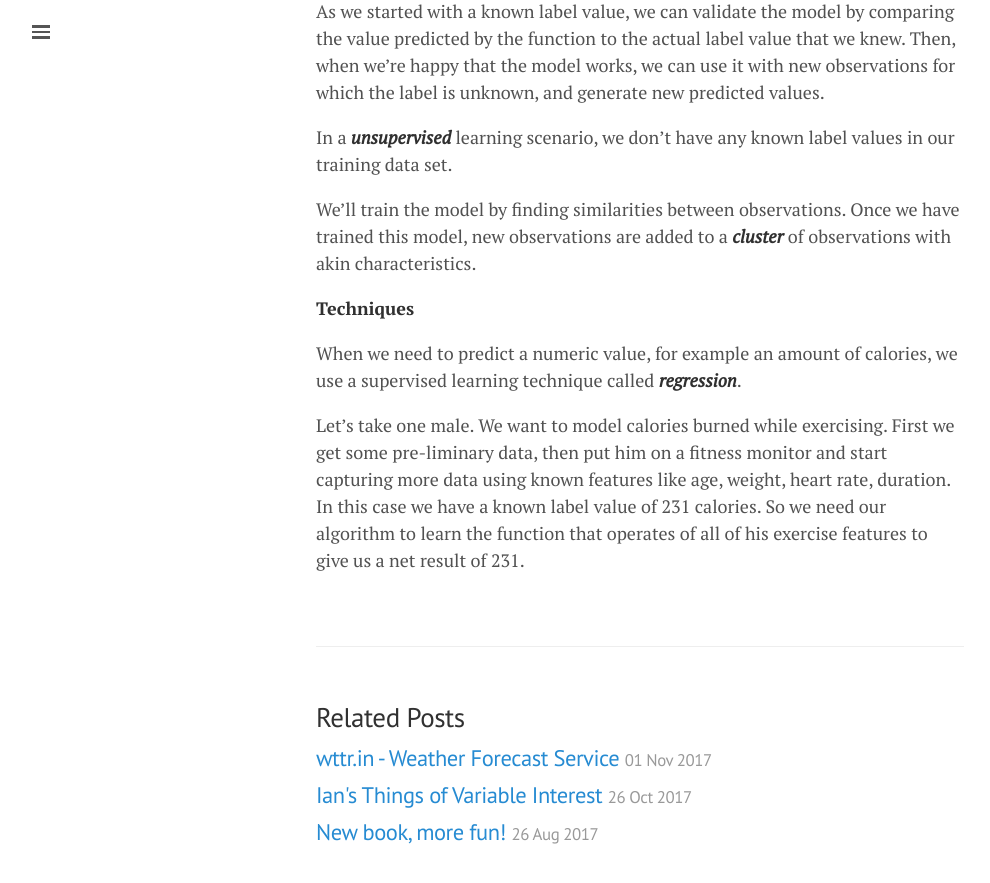
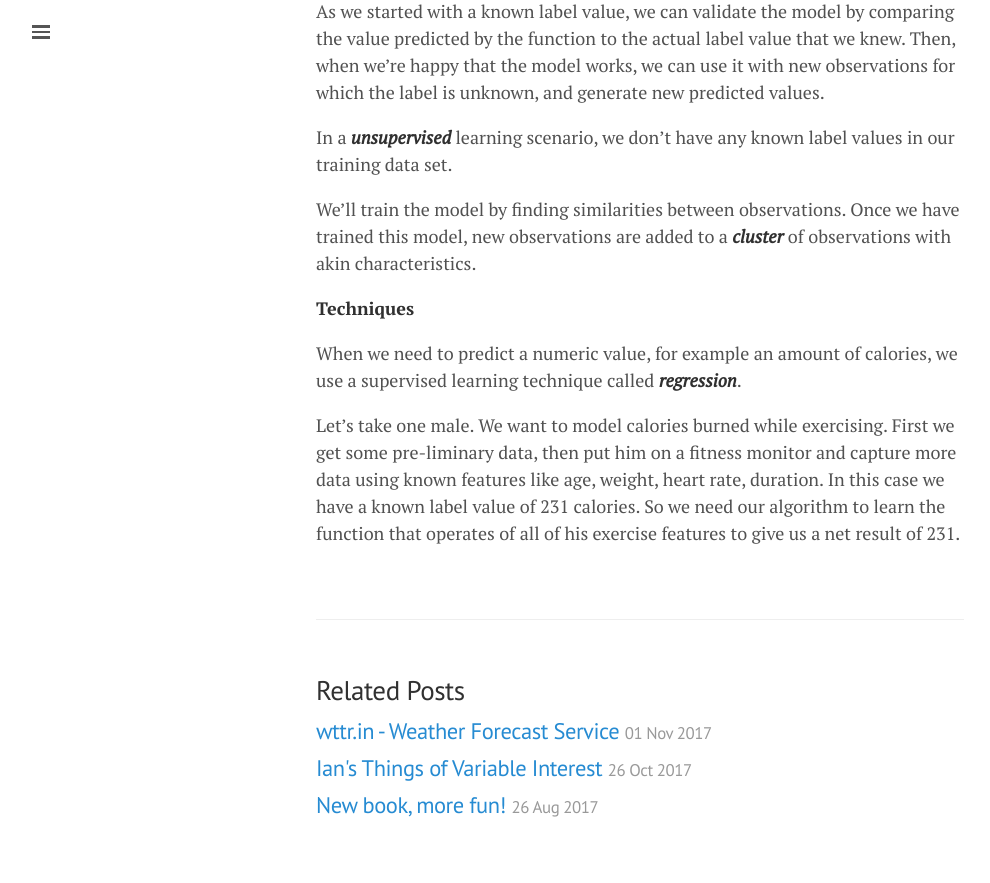
Before and after one commit to lgeurts/lgeurts.github.io, a Jekyll site: the page built from _posts/2018-06-29-introduction-to-artificial-intelligence.md, in a window 1280 px wide and 900 px high, scrolled down 1366 px. Shown: the top 883 px of the window, without its empty margins (0-990 px from the left). Built offline with Jekyll 4.4.1, drawn with Linux system fonts in a browser that asks for light colours; nearby versions of some CDN libraries.

Commit message:
Update 2018-06-29-introduction-to-artificial-intelligence.md

```diff
--- a/_posts/2018-06-29-introduction-to-artificial-intelligence.md
+++ b/_posts/2018-06-29-introduction-to-artificial-intelligence.md
@@ -35,4 +35,4 @@
 
 When we need to predict a numeric value, for example an amount of calories, we use a supervised learning technique called ***regression***.
 
-Let's take one male. We want to model calories burned while exercising. First we get some pre-liminary data, then put him on a fitness monitor and start capturing more data using known features like age, weight, heart rate, duration. In this case we have a known label value of 231 calories. So we need our algorithm to learn the function that operates of all of his exercise features to give us a net result of 231.
+Let's take one male. We want to model calories burned while exercising. First we get some pre-liminary data, then put him on a fitness monitor and capture more data using known features like age, weight, heart rate, duration. In this case we have a known label value of 231 calories. So we need our algorithm to learn the function that operates of all of his exercise features to give us a net result of 231.
```
